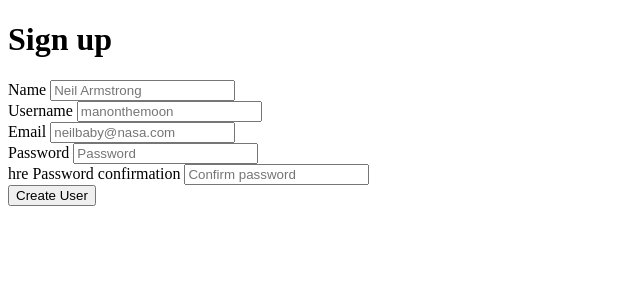
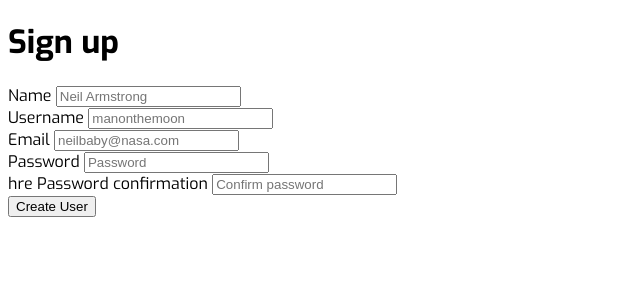
Before and after one commit to WerkerM/Astrogram, a Rails app: page /signup in a window 1280 px wide. Shown: the top 300 px of the page, without its empty margins (0-640 px from the left). Run offline with Rails 7, Linux system fonts and the light colour scheme; style sheets or scripts are compiled from the project's sources; some libraries are stand-ins or nearby versions.

Commit message:
Add Google Font Exo to application layout and application css

```diff
--- a/app/assets/stylesheets/application.css
+++ b/app/assets/stylesheets/application.css
@@ -13,3 +13,8 @@
  *= require_tree .
  *= require_self
  */
+
+
+body {
+  font-family: 'Exo', sans-serif;
+}
--- a/app/views/layouts/application.html.erb
+++ b/app/views/layouts/application.html.erb
@@ -6,6 +6,7 @@
 
     <%= stylesheet_link_tag    'application', media: 'all' %>
     <%= javascript_include_tag 'application' %>
+    <link href='https://fonts.googleapis.com/css?family=Exo:400,100,300,200,500,600,700,800,900' rel='stylesheet' type='text/css'>
   </head>
 
   <body>
```
